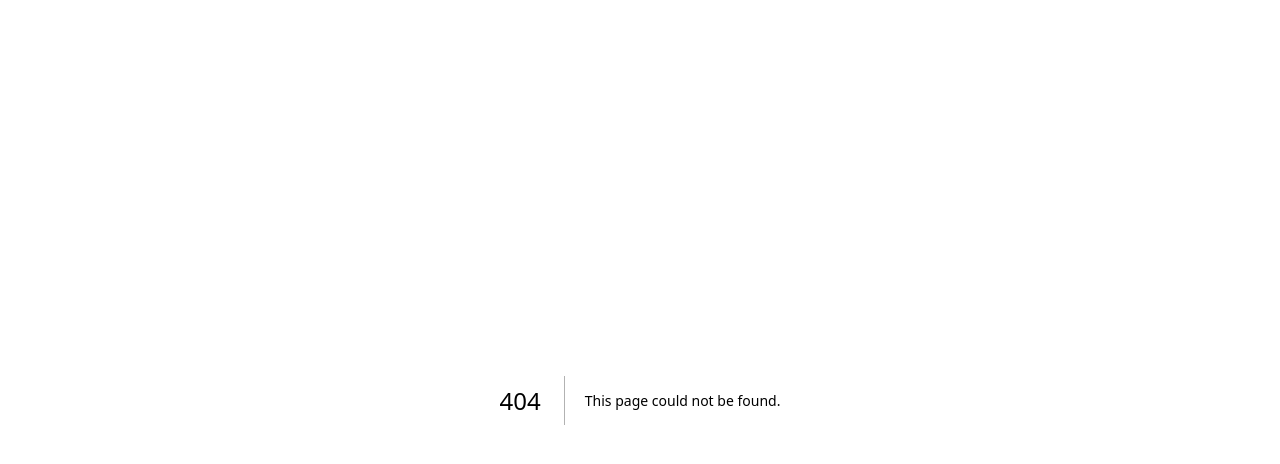
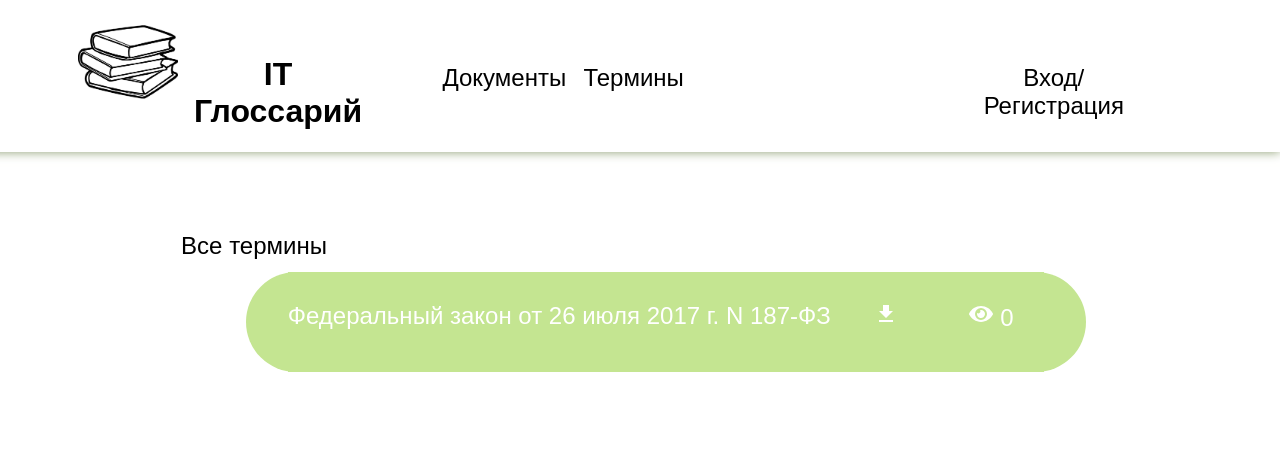
Before and after one commit to fridalif/it_glossary_nextjs, a Next.js app: page /terms in a window 1280 px wide. Before the commit this address had no page. Shown: the top 464 px of the page. Built offline with nearby package versions, Linux system fonts and the light colour scheme.

Commit message:
created new pages and links

```diff
--- a/components/Header/Header.jsx
+++ b/components/Header/Header.jsx
@@ -15,12 +15,16 @@ export class Header extends Component {
                         <b> IT Глоссарий </b>
                     </div>
                 </a>
+                <a href='/documents'>
                     <div className={styles.documentsHeaderBlock}>
                         Документы
                     </div>
+                </a>
+                <a href ='/terms'>
                     <div className={styles.terminsHeaderBlock}>
                         Термины
                     </div>
+                </a>
                 <a href='/login'>
                     <div className={styles.registerHeaderBlock}>
                         Вход/Регистрация
--- /dev/null
+++ b/pages/terms.jsx
@@ -0,0 +1,11 @@
+import { Header } from "../components/Header/Header";
+import { Body } from "../components/Body/Body";
+
+export default function Home(){
+    return (
+        <>
+            <Header />
+            <Body mode='Terms' />
+        </>
+    )
+}
```
Also changed, not shown: pages/documents.jsx (added, +11 -0 lines). Lines whose indentation alone changed are shown as unchanged.
